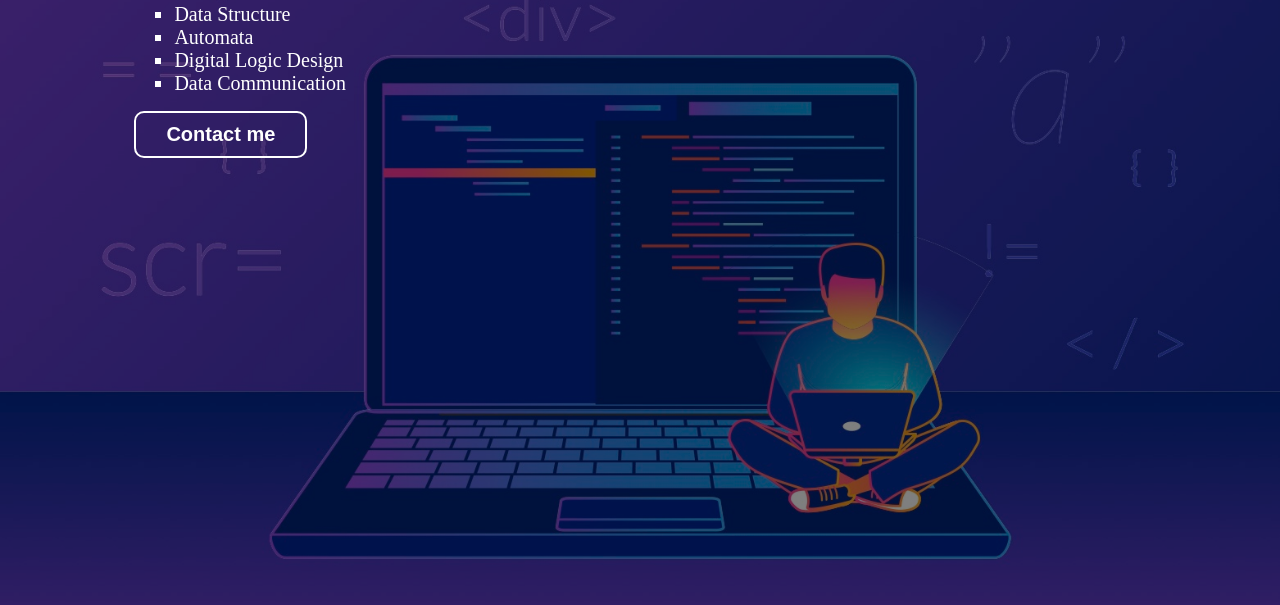
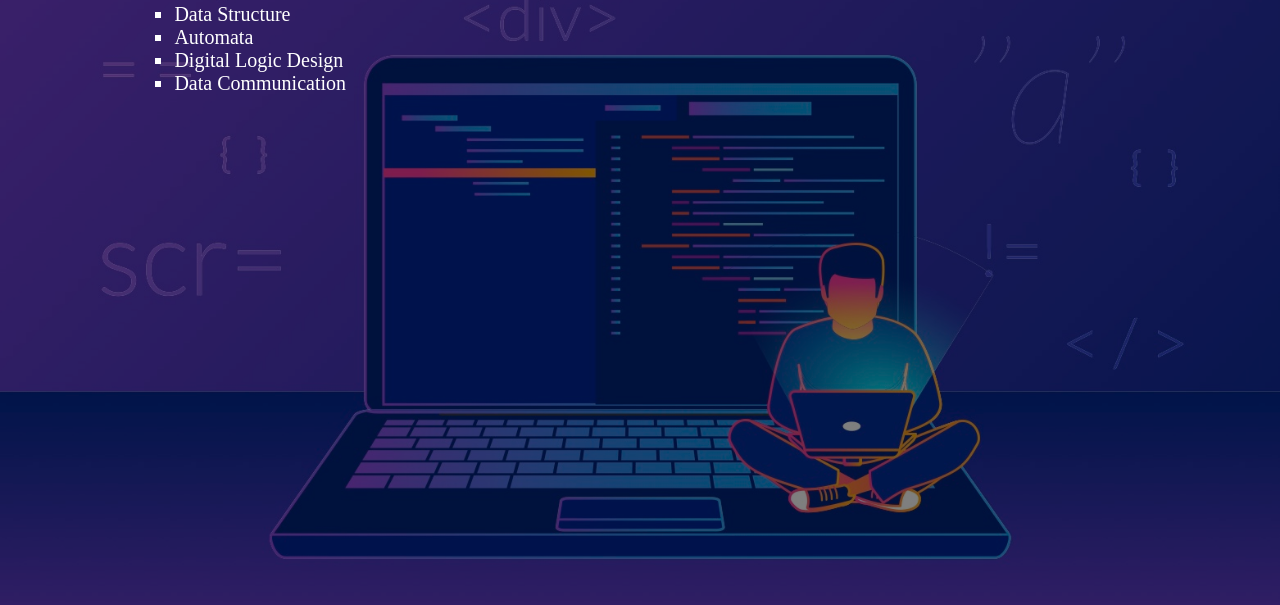
Before and after one commit to mutasimfuad/exploring-html, a plain HTML site: page index.html in a window 1280 px wide. Shown: the part 181-786 px from the top of the page. Drawn offline with Linux system fonts and the light colour scheme.

Commit message:
first commit

```diff
--- a/index.html
+++ b/index.html
@@ -27,15 +27,6 @@
         li{
             font-size: 20px;
         }
-        #btn{
-            padding: 10px 30px;
-            background-color: transparent;
-            border: 2px solid white;
-            color: white;
-            border-radius: 10px;
-            font-size: 20px;
-            font-weight: 600;
-        }
     </style>
 </head>
 <body>
@@ -48,10 +39,5 @@
         <li>Digital Logic Design</li>
         <li>Data Communication</li>
     </ul>
-    <a href="mailto:mutasimfuad757@gmail.com">
-        <button id="btn">Contact me</button>
-    </a>
     </div>
-    <script src="app.js"></script>
-    </body>
 </html>
```
